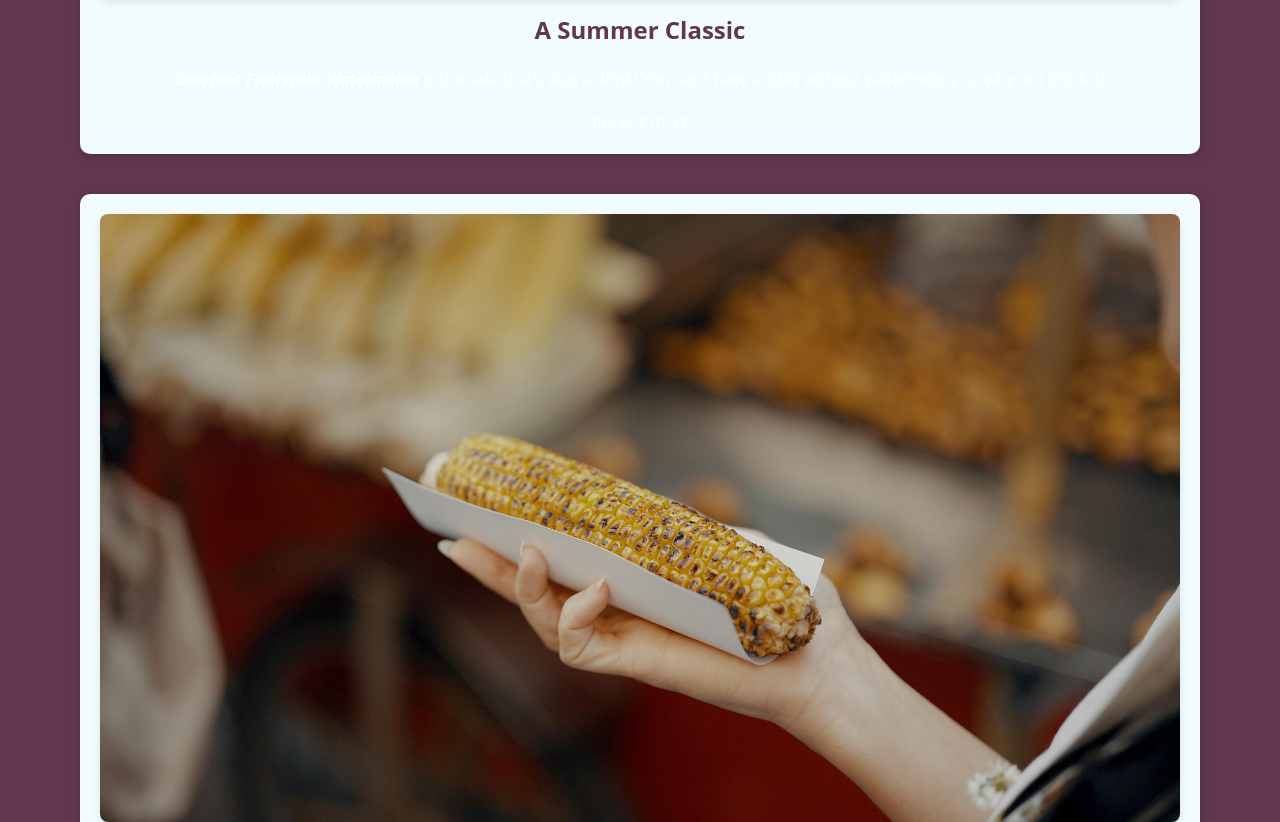
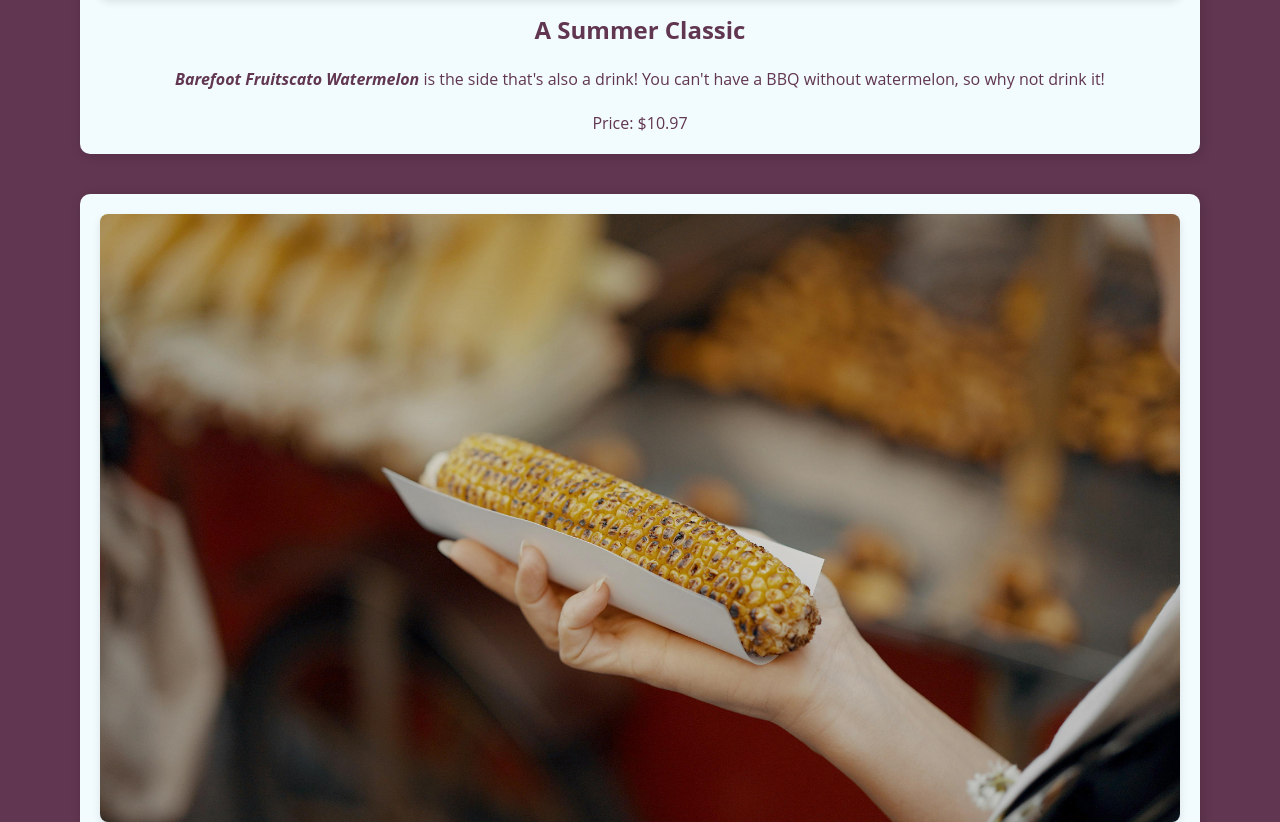
Before and after one commit to hayleeharsh/MART341-WebDesign, a plain HTML site: page assignmentThirteen/bbq.html in a window 1280 px wide. Shown: the part 1409-2231 px from the top of the page. Drawn offline with Linux system fonts and the light colour scheme.

Commit message:
Update style.css

```diff
--- a/assignmentThirteen/style/style.css
+++ b/assignmentThirteen/style/style.css
@@ -106,7 +106,7 @@ h2 {
 }
 
 p {
-    color: rgb(255, 255, 255);
+    color: rgb(97, 54, 80);
     font-family: 'Open Sans', sans-serif;
 }
 
```
